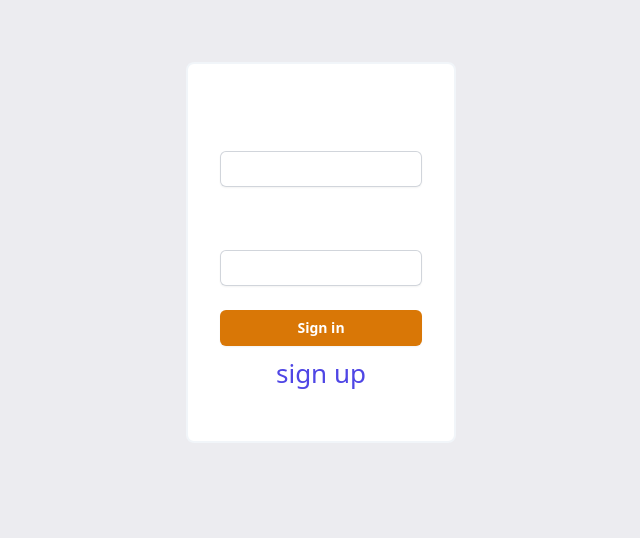
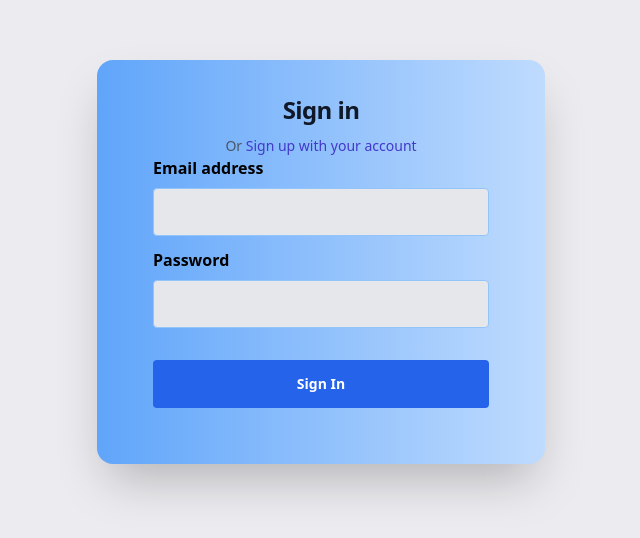
Before and after one commit to bakeli-OpenSource/survey-react-group-3, a React (Create React App) app: page /Connexion in a window 1280 px wide. Shown: the part 158-696 px from the top of the page, without its empty margins (319-959 px from the left). Built offline with nearby package versions, Linux system fonts and the light colour scheme.

Commit message:
modif list-sondage

```diff
--- a/src/pages/Connexion.js
+++ b/src/pages/Connexion.js
@@ -9,11 +9,11 @@ function Connexion() {
   const navitage = useNavigate();
   const [email, setEmail] = useState("");
   const [password, setPassword] = useState("");
-  const [error, setError] = useState({ __html: "" });
+
 
   const onSubmit = (e) => {
     e.preventDefault();
-    setError({ __html: "" });
+
 
     axiosClient
       .post("/login", {
@@ -37,7 +37,7 @@ function Connexion() {
             []
           );
           console.log(finalErrors);
-          setError({ __html: finalErrors.join("<br>") });
+
         }
         console.error(error);
       });
@@ -51,83 +51,39 @@ function Connexion() {
 
 
   return (
-    <>
-    <div className="  h-[550px] flex justify-center content-center items-center ">
-    <div className="flex  flex-1 flex-col sm:mx-auto sm:w-full sm:max-w-md items-center mt-5  bg-white  justify-center px-6 py-12 lg:px-8 rounded-lg border-2 border-slate-100">
-       <div className="sm:mx-auto sm:w-full sm:max-w-sm">
+    <div className="text-black text-left sm:mx-auto sm:w-full sm:max-w-md ">
+      <form onSubmit={onSubmit} className="flex flex-col bg-white rounded shadow-2xl p-14 mt-10 pt-8 rounded-2xl bg-gradient-to-r from-blue-400 to-blue-200" action="">
+        <h2 className="text-center text-2xl font-bold leading-9 tracking-tight text-gray-900">
+          Sign in
+        </h2>
+        <p className="mt-2 text-center text-sm text-gray-600">
+          Or{" "}
+          <Link to="/inscription" className="text-indigo-700 hover:text-indigo-500">
+            Sign up with your account
+          </Link>
+        </p>
 
-
-         {error.__html && (<div className="bg-red-500 rounded py-2 px-3 text-white" dangerouslySetInnerHTML={error}>
-      </div>)}
-       </div>
-
-       <div className="">
-         <form className="space-y-6" onSubmit={onSubmit} action="#" method="POST">
-           <div>
-             <div className="flex items-center justify-between">
-               <label htmlFor="email" className="block ">
-                 <span className="">
-                   Email address
-                 </span>
-               </label>
-             </div>
-             <div className="">
-               <input
-                 name="email"
+        <label className="font-semibold text-base text-black text-left" htmlFor="emailField">Email address</label>
+        <input className="flex items-center h-12 px-4 w-64 bg-gray-200 mt-2 rounded focus:outline-none focus:ring-2 text-black text-sm border border-blue-300 w-full"
           type="email"
           value={email}
-                  onChange={e => setEmail(e.target.value)}
-                 autoComplete="email"
+          onChange={(e) => setEmail(e.target.value)}
           required
-                 className="block w-full rounded-md border-0 py-1.5 text-gray-900 outline-none shadow-sm ring-1 ring-inset ring-gray-300 placeholder:text-gray-400 focus:ring-2 focus:ring-inset focus:ring-amber-600 sm:text-sm sm:leading-6"
         />
-             </div>
-           </div>
 
-           <div>
-             <div className="flex items-center justify-between">
-               <label htmlFor="password" className="block ">
-                 <span className="">
-                   Password
-                 </span>
-               </label>
-             </div>
-             <div className="">
-               <input
-
-                 name="password"
+        <label className="font-semibold text-base text-black text-left mt-3" htmlFor="passwordField">Password</label>
+        <input className="flex items-center h-12 px-4 w-64 bg-gray-200 mt-2 rounded focus:outline-none focus:ring-2 text-black border border-blue-300 w-full"
           type="password"
           value={password}
-                 onChange={e => setPassword(e.target.value)}
-                 autoComplete="current-password"
+          onChange={(e) => setPassword(e.target.value)}
           required
-                 className="block w-full rounded-md border-0 py-1.5 text-gray-900 shadow-sm ring-1 ring-inset ring-gray-300 placeholder:text-gray-400 focus:ring-2 outline-none focus:ring-inset focus:ring-amber-600 sm:text-sm sm:leading-6"
         />
+
+        <button type="submit" className="flex items-center justify-center h-12 px-6 w-64 bg-blue-600 mt-8 rounded font-semibold text-sm text-white hover:bg-blue-700 w-full">Sign In</button>
+      </form>
     </div>
-           </div>
+  );
 
-           <div>
-             <button
-               type="submit"
-               className="flex w-full justify-center rounded-md bg-amber-600 px-3 py-1.5 text-sm font-semibold leading-6 text-white shadow-sm hover:bg-orange-500 focus-visible:outline focus-visible:outline-2 focus-visible:outline-offset-2 focus-visible:outline-orange-400"
-             >
-               Sign in
-             </button>
-           </div>
-         </form>
-         <h2 className=" mt-2 text-center">
-        <Link
-          to="/inscription"
-          className="font-medium text-indigo-600  hover:text-indigo-500"
-        >
-          sign up
-        </Link>
-        </h2>
-       </div>
-     </div>
-    </div>
-   </>
-  )
 }
 
 export default Connexion
--- a/src/pages/DisplaySurvey.js
+++ b/src/pages/DisplaySurvey.js
@@ -51,26 +51,26 @@ const AfficherSondage = () => {
           }
 
             {/* <h2 className={donneesSondage.length === 0 ? 'text-red-600' : 'text-lime-500'}>Liste des sondages</h2> */}
-            <ul>
+            <ul className="space-y-4">
     {donneesSondage.map((sondage, index) => (
-        <li key={index}>
-            <h3 className='bg-gray-700'>{sondage.titre}</h3>
-            <ul>
+        <li key={index} className="border p-4 rounded-md">
+            <h3 className="bg-gray-700 text-white py-2 px-4 rounded-md">{sondage.titre}</h3>
+            <ul className="mt-4 space-y-2">
                 {sondage.contenu.map((question, indexQuestion) => (
                     <li key={indexQuestion}>
-                        <p className='text-lime-400'>Question {indexQuestion + 1}</p>
-                        <p className='text-amber-600'>{question.question}</p>
-                        <ul>
-                            <p className='bg-sky-800'> options</p>
+                        <p className="text-lime-900 underline">Question {indexQuestion + 1} :</p>
+                        <p className="text-amber-600">{question.question}</p>
+                        <ul className="mt-2 space-y-1">
+                            <li className="bg-sky-800 text-white p-2 rounded-md">Options :</li>
                             {question.options.map((option, indexOption) => (
-                                <li key={indexOption}>
+                                <li key={indexOption} className="flex items-center space-x-2">
                                     <input
                                         type="checkbox"
                                         id={`option-${index}-${indexQuestion}-${indexOption}`}
                                         name={`option-${index}-${indexQuestion}`}
                                         value={option}
                                     />
-                                    <label htmlFor={`option-${index}-${indexQuestion}-${indexOption}`}className='text-black'>{option}</label>
+                                    <label htmlFor={`option-${index}-${indexQuestion}-${indexOption}`} className="text-black">{option}</label>
                                 </li>
                             ))}
                         </ul>
@@ -82,6 +82,7 @@ const AfficherSondage = () => {
 </ul>
 
 
+
         </div>
     );
 };
```
Lines whose indentation alone changed are shown as unchanged.
